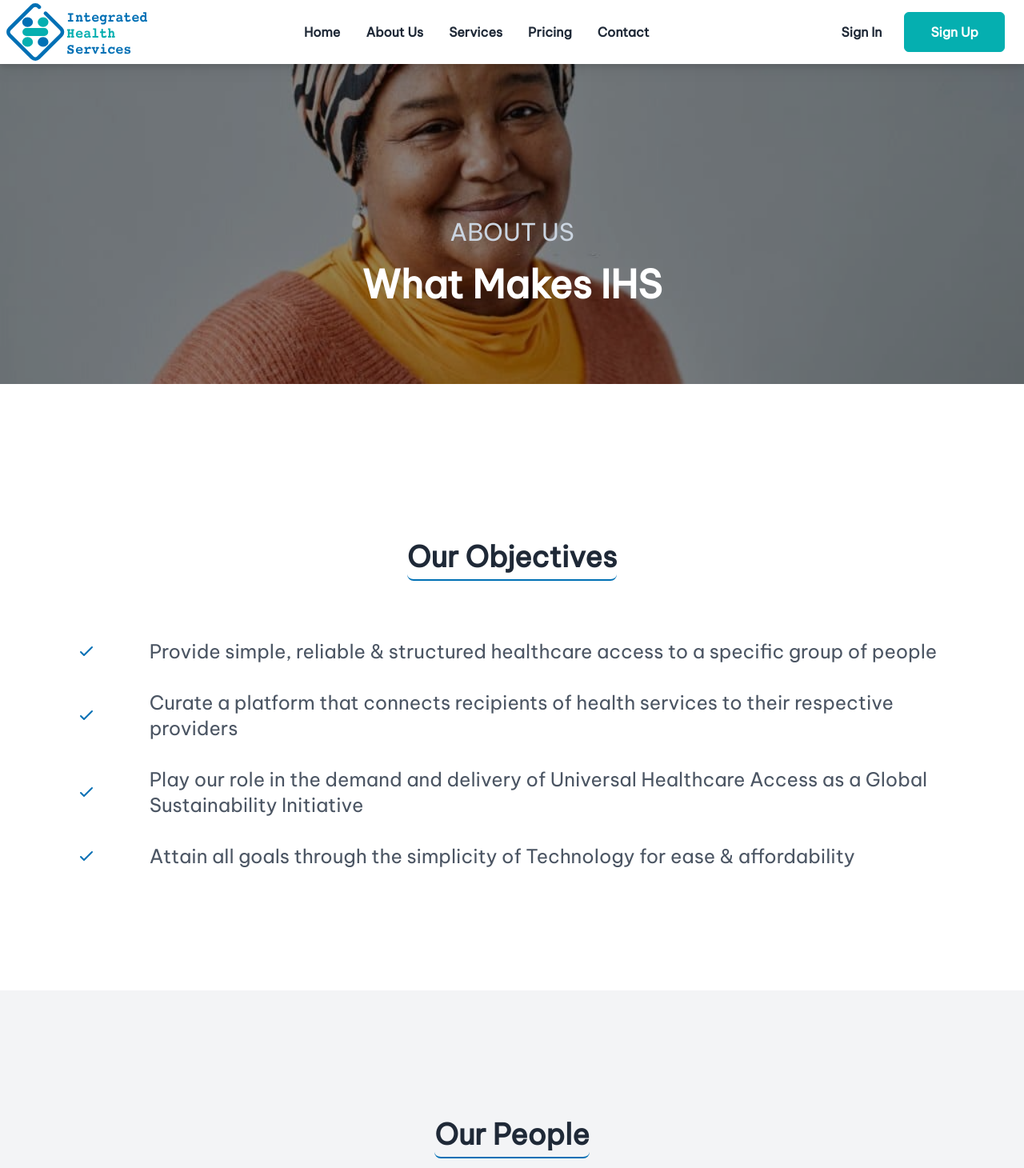
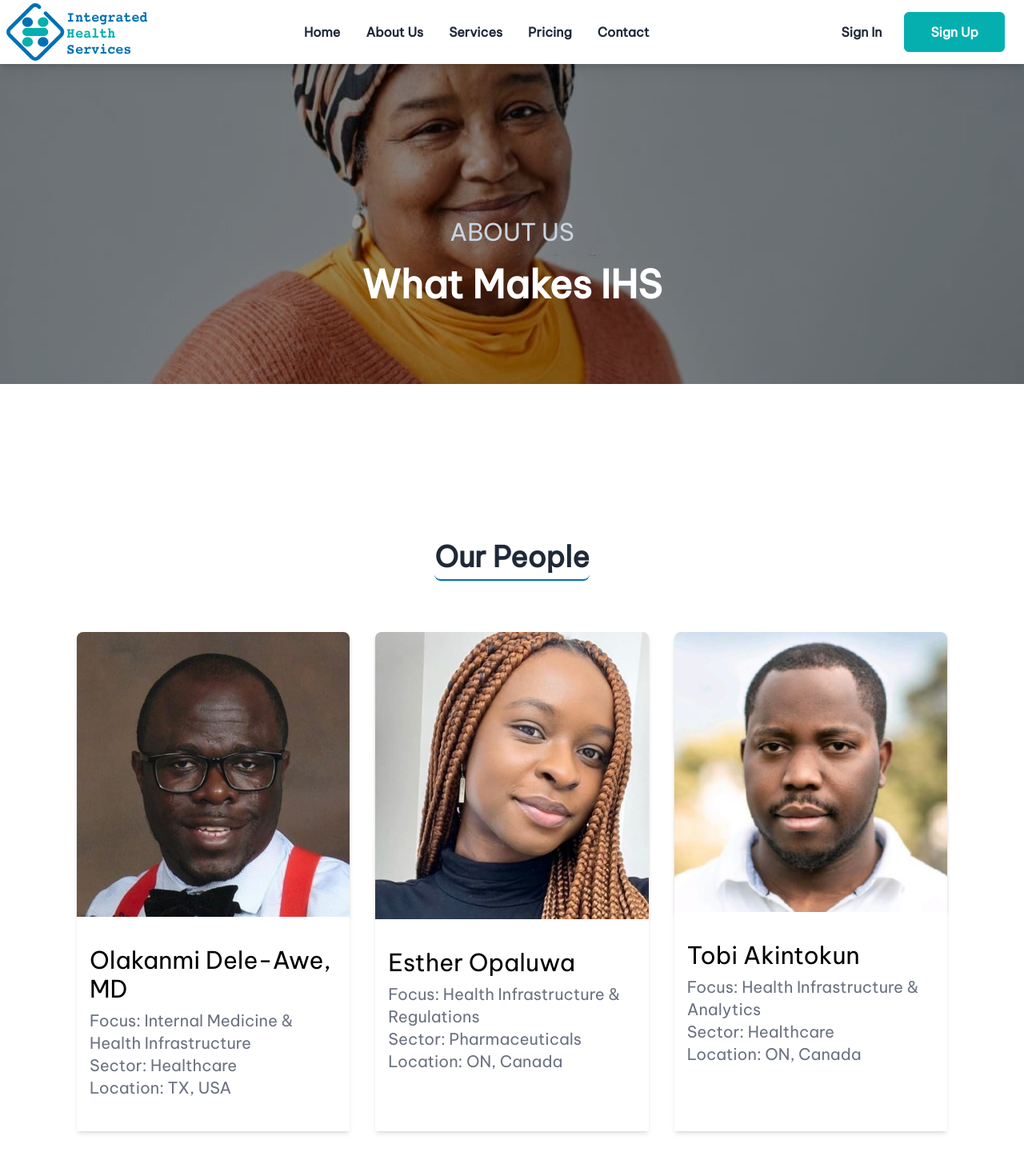
Before and after one commit to ihsidna/ihs-frontend, a React (Create React App) app: page /about in a window 1280 px wide. Shown: the top 1460 px of the page at 80% size. Built offline with nearby package versions, Linux system fonts and the light colour scheme; no server answers; what react-topbar-progress-indicator would draw is missing.

Commit message:
refactor - swap places of our people and our objectives

```diff
--- a/src/components/website/about/People.jsx
+++ b/src/components/website/about/People.jsx
@@ -12,7 +12,7 @@ import Tobi from "../../../assets/images/Tobi.jpg";
 const People = () => {
 	return (
 		<div>
-			<div className="md:py-40 py-20 bg-gray-100">
+			<div className="md:py-20 py-20">
 				<div className="max-w-[1240] mx-auto">
 					<div className="flex justify-center items-start">
 						<h2 className="md:text-4xl text-2xl font-semibold pb-2 text-gray-800 border-b-2 border-b-ihs-blue rounded-lg">
--- a/src/pages/About.jsx
+++ b/src/pages/About.jsx
@@ -17,8 +17,8 @@ const About = () => {
 				<>
 					<Navbar />
 					<AboutHero />
+					<People />
 					<Objectives />
-					<People />
 					<Footer />
 				</>
 			</>
```
